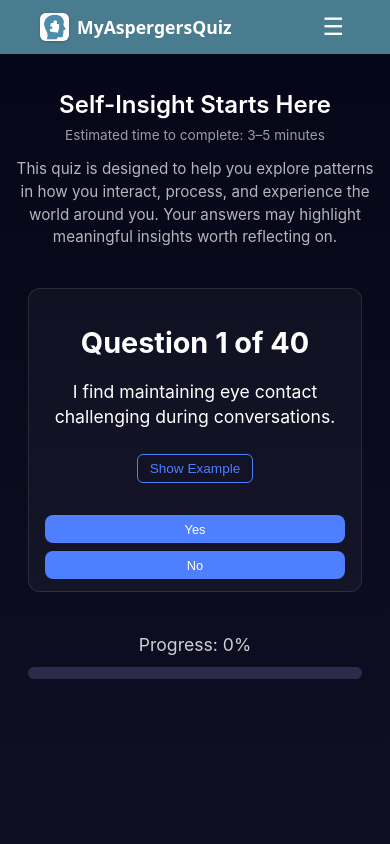
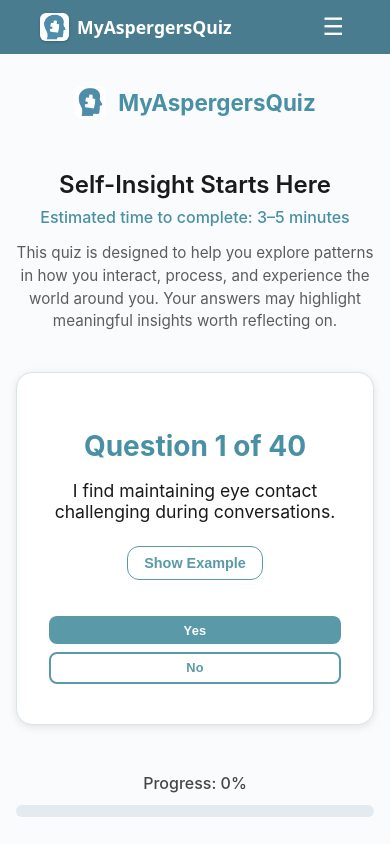
Before and after one commit to Westerntf/myaspergersquiz, a Next.js app: page /quiz in a window 390 px wide. Shown: the top 844 px of the page. Built offline with nearby package versions, Linux system fonts and the light colour scheme.

Commit message:
Finalized responsive mobile design for quiz UI: spacing, color updates, progress bar alignment, and example box polish

```diff
--- a/src/pages/_app.tsx
+++ b/src/pages/_app.tsx
@@ -1,8 +1,8 @@
 import type { AppProps } from "next/app";
-import Head from "next/head";
 import "../styles/globals.css";
 import Navbar from "../components/Navbar";
 import Footer from "../components/Footer";
+import Head from "next/head";
 
 export default function App({ Component, pageProps }: AppProps) {
   return (
--- a/src/pages/quiz.tsx
+++ b/src/pages/quiz.tsx
@@ -68,6 +68,7 @@ export default function QuizPage() {
   <meta name="twitter:title" content="Take the Quiz – Autism Spectrum Traits Assessment" />
   <meta name="twitter:description" content="Explore how your mind works in just 3–5 minutes. No sign-up needed. Private. Instant results." />
   <meta name="twitter:image" content="https://myaspergersquiz.com/og-quiz.jpg" />
+  <link rel="icon" href="/myaspergersquiz-logo.png" />
   <script
     type="application/ld+json"
     dangerouslySetInnerHTML={{
@@ -105,12 +106,26 @@ export default function QuizPage() {
   />
   <link rel="canonical" href="https://myaspergersquiz.com/quiz" />
 </Head>
-      <main className="quiz-container">
+      <main className="quiz-container" style={{
+        background: "#f9fbfc",
+        color: "#1a1a1a",
+        padding: "2rem 1rem",
+        minHeight: "100vh",
+        fontFamily: "'Inter', sans-serif",
+        display: "flex",
+        flexDirection: "column",
+        alignItems: "center",
+        boxSizing: "border-box"
+      }}>
+        <div style={{ display: "flex", alignItems: "center", gap: "0.75rem", marginBottom: "2rem" }}>
+          <img src="/myaspergersquiz-logo.png" alt="Logo" width={32} height={32} style={{ borderRadius: "6px" }} />
+          <h1 style={{ fontSize: "1.4rem", color: "#4A90A4", margin: 0 }}>MyAspergersQuiz</h1>
+        </div>
         <section style={{ marginBottom: "1.5rem", textAlign: "center", maxWidth: "600px", marginInline: "auto" }}>
           <h2 style={{ fontSize: "1.5rem", fontWeight: "600", marginBottom: "0.5rem" }}>
             Self-Insight Starts Here
           </h2>
-          <p style={{ opacity: 0.6, fontSize: "0.85rem", marginTop: "0.25rem", marginBottom: "0.75rem" }}>
+          <p style={{ color: "#4A90A4", fontSize: "1rem", fontWeight: 500, marginTop: "0.25rem", marginBottom: "0.75rem" }}>
             Estimated time to complete: 3–5 minutes
           </p>
           <p style={{ fontSize: "0.95rem", lineHeight: "1.5", opacity: 0.7 }}>
@@ -121,17 +136,24 @@ export default function QuizPage() {
           key={currentIndex}
           className="question-box"
           style={{
-            opacity: selected !== null ? 0.5 : 1,
+            background: "#fff",
+            border: "1px solid #d9e4e8",
+            borderRadius: "16px",
+            padding: "2rem 2rem 2.5rem 2rem",
+            width: "100%",
+            maxWidth: "480px",
+            textAlign: "center",
+            boxShadow: "0 2px 8px rgba(0,0,0,0.1)"
           }}
         >
-          <h2 aria-live="polite" style={{ fontSize: "1.8rem", marginBottom: "1.25rem" }}>
+          <h2 aria-live="polite" style={{ fontWeight: 700, fontSize: "1.75rem", marginBottom: "1rem", color: "#4A90A4" }}>
             Question {currentIndex + 1} of {questions.length}
           </h2>
           <p style={{ fontSize: "1.1rem", marginBottom: "1.5rem" }}>
             {currentQuestion.text}
           </p>
           {currentQuestion.example && (
-            <div style={{ marginBottom: "1.25rem" }}>
+            <div style={{ marginBottom: "1.5rem" }}>
               <button
                 aria-describedby="example-desc"
                 onClick={() => {
@@ -141,14 +163,18 @@ export default function QuizPage() {
                 }}
                 style={{
                   background: "none",
-                  color: "#4e7fff",
-                  border: "1px solid #4e7fff",
-                  borderRadius: "6px",
-                  padding: "0.4rem 0.75rem",
-                  fontSize: "0.85rem",
+                  color: "#5a9aa8",
+                  border: "1.5px solid #5a9aa8",
+                  borderRadius: "12px",
+                  padding: "0.5rem 1rem",
+                  fontSize: "0.9rem",
                   cursor: "pointer",
                   marginBottom: "0.75rem",
-                  transition: "all 0.2s ease-in-out"
+                  transition: "all 0.2s ease-in-out",
+                  fontWeight: 600,
+                  width: "fit-content",
+                  marginLeft: "auto",
+                  marginRight: "auto"
                 }}
               >
                 {showExamples[currentIndex] ? "Hide Example" : "Show Example"}
@@ -157,15 +183,17 @@ export default function QuizPage() {
                 <div
                   id="example-desc"
                   style={{
-                    background: "#121226",
-                    padding: "1rem",
-                    borderRadius: "8px",
-                    fontSize: "0.95rem",
-                    color: "#cdd4f6",
-                    border: "1px solid rgba(255,255,255,0.05)",
+                    background: "#eaf6f8",
+                    padding: "1rem 1.25rem",
+                    borderRadius: "12px",
+                    fontSize: "1rem",
+                    color: "#1a1a1a",
+                    border: "1px solid #4A90A4",
+                    textAlign: "left",
+                    lineHeight: 1.7
                   }}
                 >
-                  <strong>Example:</strong> {currentQuestion.example}
+                  <strong style={{ color: "#31758a" }}>Example:</strong> {currentQuestion.example}
                 </div>
               )}
             </div>
@@ -176,8 +204,13 @@ export default function QuizPage() {
               onClick={() => handleAnswer(true)}
               style={{
                 ...buttonStyle,
-                background: selected === true ? "#3b4dff" : "#4e7fff",
-                textAlign: "center" as const
+                padding: "0.9rem 1.75rem",
+                background: "#5a9aa8",
+                color: "#fff",
+                fontWeight: 600,
+                borderRadius: "12px",
+                letterSpacing: "0.25px",
+                fontSize: "1rem"
               }}
             >
               Yes
@@ -187,7 +220,14 @@ export default function QuizPage() {
               onClick={() => handleAnswer(false)}
               style={{
                 ...buttonStyle,
-                background: selected === false ? "#3b4dff" : "#4e7fff",
+                padding: "0.9rem 1.75rem",
+                background: "transparent",
+                border: "2px solid #5a9aa8",
+                color: "#5a9aa8",
+                fontWeight: 600,
+                borderRadius: "12px",
+                letterSpacing: "0.25px",
+                fontSize: "1rem"
               }}
             >
               No
@@ -195,7 +235,17 @@ export default function QuizPage() {
             {currentIndex > 0 && (
               <button
                 onClick={handleBack}
-                style={buttonStyle}
+                style={{
+                  ...buttonStyle,
+                  padding: "0.9rem 1.75rem",
+                  background: "transparent",
+                  border: "2px solid #5a9aa8",
+                  color: "#5a9aa8",
+                  fontWeight: 600,
+                  borderRadius: "12px",
+                  letterSpacing: "0.25px",
+                  fontSize: "1rem"
+                }}
               >
                 ← Back
               </button>
@@ -203,105 +253,35 @@ export default function QuizPage() {
           </div>
         </div>
 
-        <div className="progress-container" style={{ width: "100%", maxWidth: "600px", margin: "0 auto", marginTop: "1.5rem", marginBottom: "1rem", textAlign: "center" }}>
-          <p style={{ marginBottom: "0.75rem", fontSize: "1.1rem", opacity: 0.8 }}>
+        <div className="progress-container" style={{ width: "100%", maxWidth: "480px", margin: "0 auto", marginTop: "2rem", marginBottom: "2rem", textAlign: "center" }}>
+          <p style={{ marginBottom: "0.75rem", fontSize: "1rem", fontWeight: 500, opacity: 0.8 }}>
             Progress: {percentComplete}%
           </p>
           <div style={{
             height: "12px",
             width: "100%",
-            background: "#2c2c4a",
-            borderRadius: "6px",
-            overflow: "hidden"
+            background: "#e4ebf0",
+            borderRadius: "6px"
           }}>
-            <div className="progress-bar" style={{ width: `${percentComplete}%` }} />
+            <div className="progress-bar" style={{
+              width: `${percentComplete}%`,
+              height: "100%",
+              background: "#4A90A4",
+              borderRadius: "6px"
+            }} />
           </div>
         </div>
         <style jsx>{`
-  .quiz-container {
-    padding: 3rem 1rem 0rem;
-    width: 100%;
-    max-width: 100%;
-    box-sizing: border-box;
-    text-align: center;
-    background: linear-gradient(to bottom, #060618, #101025);
-    color: #fff;
-    min-height: 100vh;
-    font-family: 'Inter', sans-serif;
-    margin: 0;
-    overflow-x: hidden;
-    display: flex;
-    flex-direction: column;
-    align-items: center;
-  }
-
-  .question-box {
-    background: rgba(255, 255, 255, 0.05);
-    padding: 2rem 1.5rem;
-    border-radius: 12px;
-    border: 1px solid rgba(255, 255, 255, 0.1);
-    width: 100%;
-    max-width: 600px;
-    margin: 0 auto;
-    transition: opacity 0.3s ease;
-    text-align: center;
-    box-shadow: none;
-  }
-
   .button-group {
     display: flex;
     flex-direction: column;
-    gap: 1rem;
+    gap: 1.2rem;
     align-items: center;
-  }
-
-  .progress-container {
-    margin-top: 2rem;
-    margin-bottom: 0.5rem;
     width: 100%;
-    margin-left: auto;
-    margin-right: auto;
-    text-align: center;
-  }
-
-  .progress-bar {
-    height: 8px;
-    background: #4e7fff;
-    transition: width 0.5s ease, background 0.3s ease;
-    border-radius: 6px;
+    max-width: 480px;
   }
 
   @media (max-width: 600px) {
-    .quiz-container {
-      padding: 1rem 0.75rem 0rem;
-      max-width: 100%;
-      overflow-x: hidden;
-    }
-
-    .question-box {
-      padding: 0.75rem 1rem;
-      background: rgba(255, 255, 255, 0.035);
-      border-radius: 12px;
-      margin: 0 auto;
-      width: calc(100% - 2rem);
-      max-width: 500px;
-    }
-
-    .question-box h2 {
-      font-size: 1rem;
-      margin-bottom: 0.5rem;
-    }
-
-    .question-box p {
-      font-size: 0.85rem;
-      line-height: 1.4;
-      margin-bottom: 0.5rem;
-      word-break: break-word;
-      padding: 0 0.25rem;
-      max-width: 85vw;
-      margin-inline: auto;
-    }
-
     .button-group {
       gap: 0.5rem;
       align-items: center;
@@ -314,37 +294,7 @@ export default function QuizPage() {
       max-width: 88vw !important;
       border-radius: 8px !important;
     }
-
-  .progress-container {
-    width: calc(100% - 2rem);
-    max-width: 85vw;
-    margin: 1rem auto;
-    text-align: center;
-    margin-top: 1rem;
-    margin-bottom: 1rem;
-    padding: 0;
   }
-
-  .progress-bar {
-    height: 6px;
-    background: #4e7fff;
-    transition: width 0.5s ease, background 0.3s ease;
-    border-radius: 6px;
-  }
-
-  @media (max-width: 600px) {
-    .progress-container {
-      padding: 0 1rem;
-      max-width: 90vw;
-      margin-top: 0.75rem;
-      margin-bottom: 0.25rem;
-    }
-
-    .progress-bar {
-      height: 5px;
-    }
-  }
-}
 `}</style>
       </main>
     </>
@@ -362,5 +312,5 @@ const buttonStyle: React.CSSProperties = {
   borderRadius: "8px",
   cursor: "pointer",
   transition: "background 0.2s ease-in-out",
-  textAlign: "center" as const
+  textAlign: "center"
 };
```
